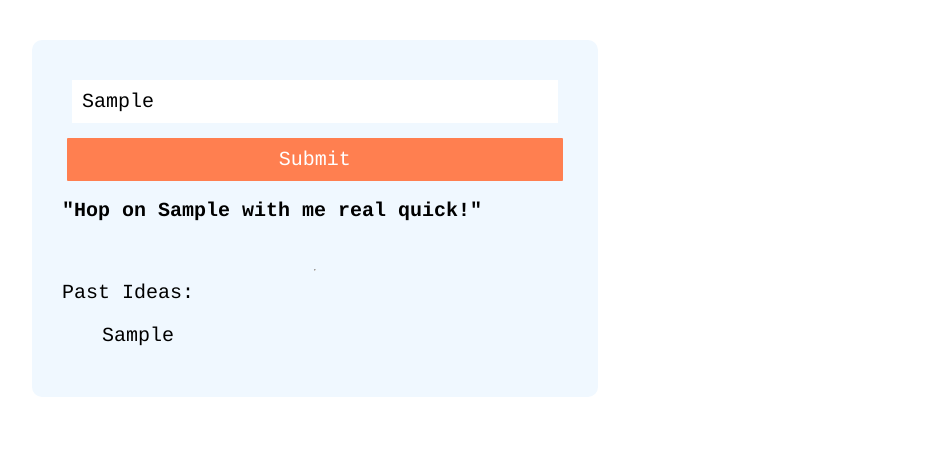
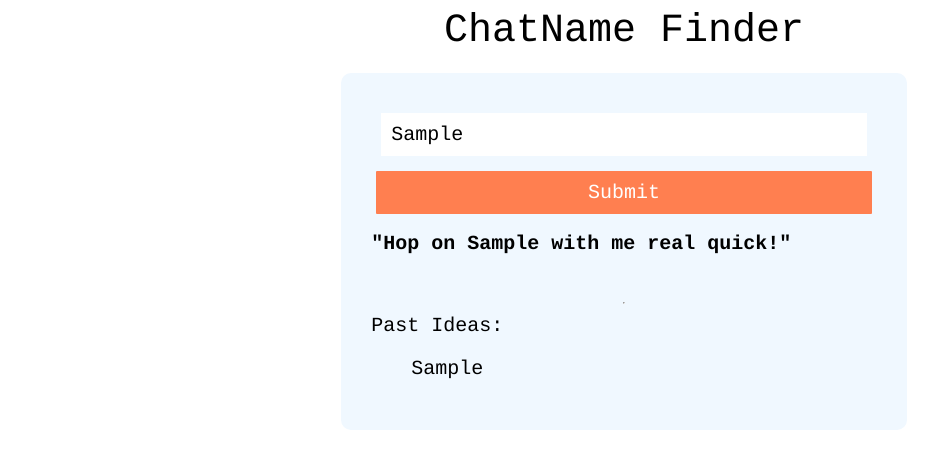
Before and after one commit to StephanRaab/ChatName-Finder, a plain HTML site: page index.html in a window 1280 px wide. Both pictures are taken after typing "Sample" into the empty fields and a click on the button "Submit". Shown: the whole page, without its empty margins (16-954 px from the left). Drawn offline with nearby package versions, Linux system fonts and the light colour scheme.

Commit message:
Fixes
• Added enter key commit
• Got deletion to work with event.target
• Maintained button click
• Added css positioning

```diff
--- a/index.html
+++ b/index.html
@@ -4,7 +4,6 @@
 		<meta charset="utf-8">
 		<title>Chatname Finder</title>
 		<link rel="stylesheet" type="text/css" href="style.css">
-		<link rel="stylesheet" href="https://maxcdn.bootstrapcdn.com/font-awesome/4.4.0/css/font-awesome.min.css">
 		<script type="text/javascript" src="http://ajax.googleapis.com/ajax/libs/jquery/2.0.3/jquery.min.js"></script>
     <script type="text/javascript">
     if (typeof jQuery == 'undefined') {
@@ -13,6 +12,10 @@
     </script> <!-- Load local jQuery if Google CDN is unreachable -->
 	</head>
 	<body>
+		<div id="title">ChatName Finder</div>
+
+		<div class="box">
+
 			<div class="container">
 				<input id="chatTest" type="text" placeholder="Your chat name idea" />
 				<button>Submit</button>
@@ -23,6 +26,7 @@
 						<ul id="pastIdeas"></ul>
 			</div>
 
+		</div>
 	<script type="text/javascript" src="main.js"></script>
 	</body>
 </html>
--- a/main.js
+++ b/main.js
@@ -1,16 +1,30 @@
 $(document).ready(function(){
 
-    $("button").click(function(){
+
+//using enter key
+  $('#chatTest').keypress(function (e) {
+   var key = e.which;
+   if(key == 13)  // the enter key code
+    {
         var chatName = $("#chatTest").val();
-        $('#test').show();
+        $("#test").show();
         $('#chatInput').html(chatName);
-        $('#pastIdeas').append('<li>' + chatName +'<br>');
-    });
+        $('#pastIdeas').append('<li>' + chatName + '<br>');
+      return false;
+    }
+  });
 
-  //  var closeButton = <i class="fa fa-times"></i>
+//if user clicks on button with moouse
+  $("button").click(function() {
+    var chatName = $("#chatTest").val();
+    $('#test').show();
+    $('#chatInput').html(chatName);
+    $('#pastIdeas').append('<li>' + chatName +'<br>');
+  });
 
-/*    $(closeButton).click(function(){
-      $('<li>').toggleClass("fade");
-    });
-*/
+//delete past list items
+  $( '#pastIdeas' ).click( 'li' , function(event){
+    $(event.target).hide(250);
+  });
+
 });
--- a/style.css
+++ b/style.css
@@ -3,9 +3,21 @@
       font-size: 20px;
 }
 
+#title {
+  display: flex;
+  justify-content: space-around;
+  font-size: 2em;
+  margin-bottom: -0.5em;
+}
+
 li{
+    display: block;
     list-style: none;
     cursor: pointer;
+}
+.box{
+  display: flex;
+  justify-content: space-around;
 }
 
 .container{
@@ -59,3 +71,7 @@ button:focus{
 #pastIdeas{
 
 }
+
+.hide{
+  display: none;
+}
```
Lines whose indentation alone changed are shown as unchanged.
